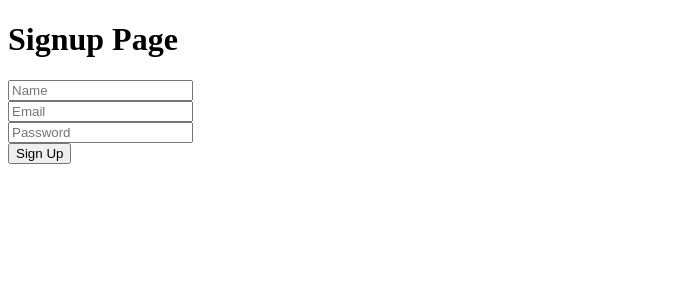
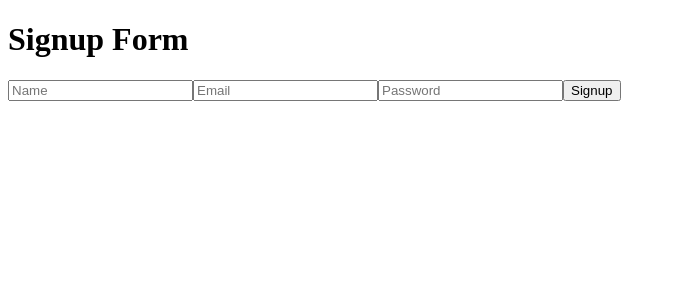
Before and after one commit to visy-ani/streamsaga, a Next.js app: page /signup in a window 1280 px wide. Shown: the top 300 px of the page, without its empty margins (0-676 px from the left). Built offline with nearby package versions, Linux system fonts and the light colour scheme.

Commit message:
Implement signup functionality with form validation and error handling; refactor to use reusable components

```diff
--- a/app/api/auth/signup/route.ts
+++ b/app/api/auth/signup/route.ts
@@ -9,7 +9,7 @@ export async function POST(request: Request){
     // check for null fields
     if(!name || !email || !password ){
         return NextResponse.json(
-            { message: "Name, email, and password are required."},
+            { success: false, message: "Name, email, and password are required."},
             { status: 400 }
         );
     }
@@ -18,7 +18,7 @@ export async function POST(request: Request){
     const existingUser = await prisma.user.findUnique({ where: {email}});
     if( existingUser ){
         return NextResponse.json(
-            { message: "User already exists." },
+            { success: false, message: "User already exists." },
             { status: 400 }
         );
     }
@@ -36,7 +36,7 @@ export async function POST(request: Request){
     });
 
     return NextResponse.json(
-        { message: "User created successfully", user: newUser },
+        { success: true, message: "User created successfully", user: newUser },
         { status: 201 }
     );
 }
--- a/app/signup/page.tsx
+++ b/app/signup/page.tsx
@@ -1,100 +1,9 @@
 "use client";
 
-import { FC, useState } from "react";
-import { useRouter } from "next/navigation";
-import axios from "axios";
+import RegisterForm from "@/components/auth/RegisterForm/RegisterForm";
 
-interface FormState {
-  name: string;
-  email: string;
-  password: string;
-}
-
-const SignupPage: FC = () => {
-  const [form, setForm] = useState<FormState>({ name: "", email: "", password: "" });
-  const [loading, setLoading] = useState(false);
-  const [error, setError] = useState<string | null>(null);
-  const [success, setSuccess] = useState<string | null>(null);
-  const router = useRouter();
-
-  // Form validation
-  const validateForm = () => {
-    if (!form.name || !form.email || !form.password) {
-      return "Please fill in all fields.";
-    }
-    if (!/\S+@\S+\.\S+/.test(form.email)) {
-      return "Please enter a valid email address.";
-    }
-    return null;
-  };
-
-  const handleSubmit = async (e: React.FormEvent<HTMLFormElement>) => {
-    e.preventDefault();
-
-    const validationError = validateForm();
-    if (validationError) {
-      setError(validationError);
-      return;
-    }
-
-    setLoading(true);
-    setError(null);
-    setSuccess(null);
-
-    try {
-      const res = await axios.post('/api/auth/signup', form);
-
-      setLoading(false);
-
-      if (res.status === 200) {
-        setSuccess("User registered successfully!");
-        router.push("/login");
-      }
-    } catch (err) {
-      setLoading(false);
-      setError("An error occurred. Please try again." + err);
-    }
-  };
-
-  return (
-    <div>
-      <h1>Signup Page</h1>
-      <form onSubmit={handleSubmit}>
-        <div>
-          <input
-            type="text"
-            placeholder="Name"
-            required
-            value={form.name}
-            onChange={(e) => setForm({ ...form, name: e.target.value })}
-          />
-        </div>
-        <div>
-          <input
-            type="email"
-            placeholder="Email"
-            required
-            value={form.email}
-            onChange={(e) => setForm({ ...form, email: e.target.value })}
-          />
-        </div>
-        <div>
-          <input
-            type="password"
-            placeholder="Password"
-            required
-            value={form.password}
-            onChange={(e) => setForm({ ...form, password: e.target.value })}
-          />
-        </div>
-        {error && <div style={{ color: "red" }}>{error}</div>}
-        {success && <div style={{ color: "green" }}>{success}</div>}
-        <button type="submit" disabled={loading}>
-          {loading ? "Signing Up..." : "Sign Up"}
-        </button>
-      </form>
-    </div>
-  );
+const RegisterFormPage = () => {
+  return <RegisterForm />;
 };
 
-export default SignupPage;
+export default RegisterFormPage;
--- a/components/auth/RegisterForm/registerForm.tsx
+++ b/components/auth/RegisterForm/registerForm.tsx
@@ -0,0 +1,48 @@
+"use client";
+
+import { FC } from "react";
+import useSignupForm from "@/hooks/useSignupForm";
+import FormInput from "@/components/ui/FormInput/FormInput";
+
+const RegisterForm: FC = () => {
+    const { form, handleInputChange, handleSubmit, loading, error, success } =
+        useSignupForm();
+
+    return (
+        <div>
+            <h1>Signup Form</h1>
+            <form onSubmit={handleSubmit}>
+                <FormInput
+                    type="text"
+                    name="name"
+                    placeholder="Name"
+                    value={form.name}
+                    onChange={handleInputChange}
+                />
+                <FormInput
+                    type="email"
+                    name="email"
+                    placeholder="Email"
+                    value={form.email}
+                    onChange={handleInputChange}
+                />
+                <FormInput
+                    type="password"
+                    name="password"
+                    placeholder="Password"
+                    value={form.password}
+                    onChange={handleInputChange}
+                />
+
+                {error && <p>{error}</p>}
+                {success && <p>{success}</p>}
+
+                <button type="submit" disabled={loading}>
+                    {loading ? "Loading..." : "Signup"}
+                </button>
+                </form>
+        </div>
+    );
+}
+
+export default RegisterForm;
--- /dev/null
+++ b/components/ui/FormInput/FormInput.tsx
@@ -0,0 +1,29 @@
+import { FC } from "react";
+
+interface FormInputProps {
+  type: string;
+  name: string;
+  placeholder: string;
+  value: string;
+  onChange: (e: React.ChangeEvent<HTMLInputElement>) => void;
+}
+
+const FormInput: FC<FormInputProps> = ({
+  type,
+  name,
+  placeholder,
+  value,
+  onChange,
+}) => {
+  return (
+    <input
+      type={type}
+      name={name}
+      placeholder={placeholder}
+      value={value}
+      onChange={onChange}
+    />
+  );
+};
+
+export default FormInput;
--- /dev/null
+++ b/hooks/useSignupForm.ts
@@ -0,0 +1,53 @@
+'use client';
+
+import { useState } from "react";
+import { useRouter } from "next/navigation";
+import { signupUser } from "@/services/authService";
+import { validateSignupForm } from "@/validators/formValidator";
+
+interface FormState {
+    name: string;
+    email: string;
+    password: string;
+}
+
+const useSignupForm = () => {
+    const [form, setForm] = useState<FormState>({ name: "", email: "", password: "" });
+    const [loading, setLoading] = useState(false);
+    const [error, setError] = useState<string | null>(null);
+    const [success, setSuccess] = useState<string | null>(null);
+    const router = useRouter();
+
+    const handleInputChange = (e: React.ChangeEvent<HTMLInputElement>) => {
+        setForm({ ...form, [e.target.name]: e.target.value });;
+    };
+
+    const handleSubmit = async (e: React.FormEvent<HTMLFormElement>) => {
+        e.preventDefault();
+        const validatonError = validateSignupForm(form);
+        if (validatonError) {
+            setError(validatonError);
+            return;
+        }
+        setLoading(true);
+        setError(null);
+        setSuccess(null);
+        try {
+           const result = await signupUser(form);
+           if(!result.success){
+               setError(result.message);
+               return;
+            }
+            setSuccess("User registered Successfully");
+            router.push("/login");
+        } catch (err) {
+            const errorMessage = err instanceof Error ? err.message : "An error occurred. Please try again.";
+            setError(errorMessage);
+        } finally{
+            setLoading(false);
+        }
+    };
+    return { form, handleInputChange, handleSubmit, loading, error, success };
+    }
+
+export default useSignupForm;
--- a/services/authService.ts
+++ b/services/authService.ts
@@ -0,0 +1,26 @@
+import axios from "axios";
+
+interface SignupData {
+  name: string;
+  email: string;
+  password: string;
+}
+
+export const signupUser = async (signupData: SignupData) => {
+  try {
+    const response = await axios.post("/api/auth/signup", signupData);
+    return response.data;
+  } catch (error) {
+    if (axios.isAxiosError(error) && error.response) {
+      return{
+        success: false,
+        message: error?.response?.data?.message || "Signup failed. Please try again."
+    }
+    } else {
+      return {
+        success: false,
+        message: "An unexpected error occurred. Please try again."
+      }
+    }
+  }
+};
--- a/validators/formValidator.ts
+++ b/validators/formValidator.ts
@@ -0,0 +1,18 @@
+interface FormState {
+    name: string;
+    email: string;
+    password: string;
+}
+
+export const validateSignupForm = (form: FormState) => {
+    if (!form.name || !form.email || !form.password) {
+        return 'Please fill in all fields.';
+    }
+    if (!/\S+@\S+\.\S+/.test(form.email)) {
+        return 'Please enter a valid email address.';
+    }
+    if(form.password.length < 6) {
+        return 'Password must be at least 6 characters long.';
+    }
+    return null;
+};
```
Also changed, not shown: components/ui/FormInput/FormInput.css (added), components/ui/InputField/InputField.tsx (deleted).
